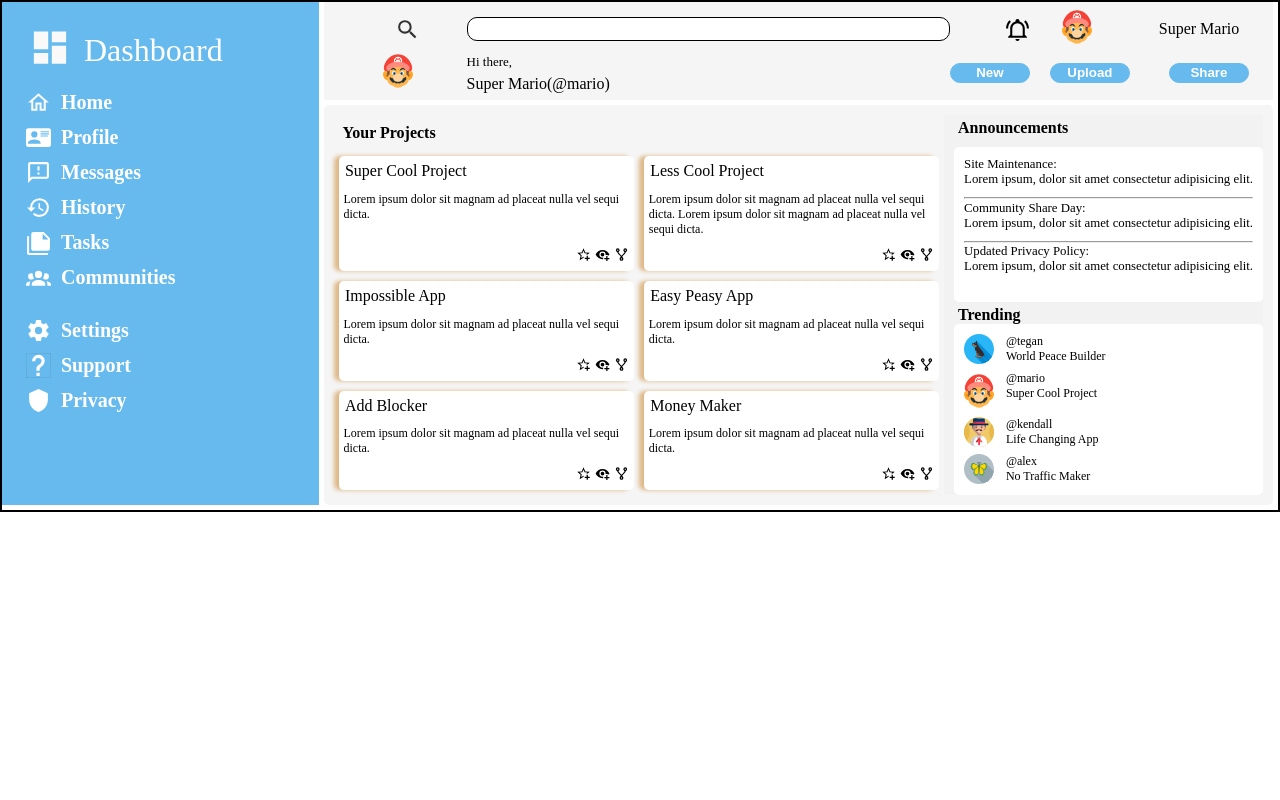
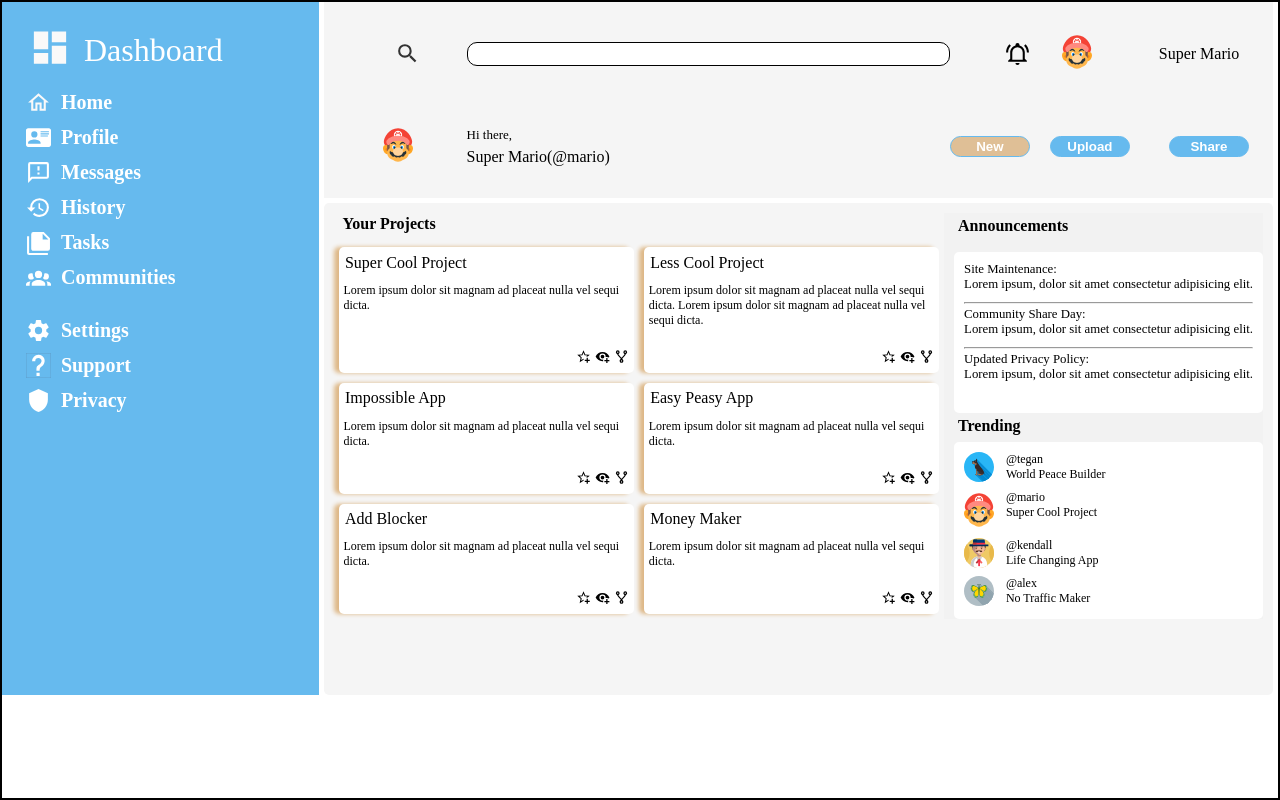
Before and after one commit to PetrosaMan/Admin-Dashboard, a plain HTML site: page index.html in a window 1280 px wide. In both pictures the pointer is over the button "New". Drawn offline with Linux system fonts and the light colour scheme.

Commit message:
Added hover effect to header buttons. Coding 100% completed.

```diff
--- a/style.css
+++ b/style.css
@@ -12,7 +12,7 @@
     border: 2px solid black;
     padding-right: 5px;
     margin: 0 auto;
-    height: auto;
+    height: 100vh;
     width: auto;
 }
 
@@ -121,6 +121,14 @@
     margin-left: 20px;
 }
 
+.new:hover,
+.upload:hover,
+.share:hover {
+    background-color: #dfbf96;
+}
+
+
+
 img.super-mario-image-1 {
     width: 40px;
     height: 40px;
@@ -159,6 +167,7 @@ button.share {
     font-size: 1rem;
     font-weight: bold;
     background-color: #F5F5F5;
+    margin-top: -7px;
 }
 .projects {
     display: grid;
```
